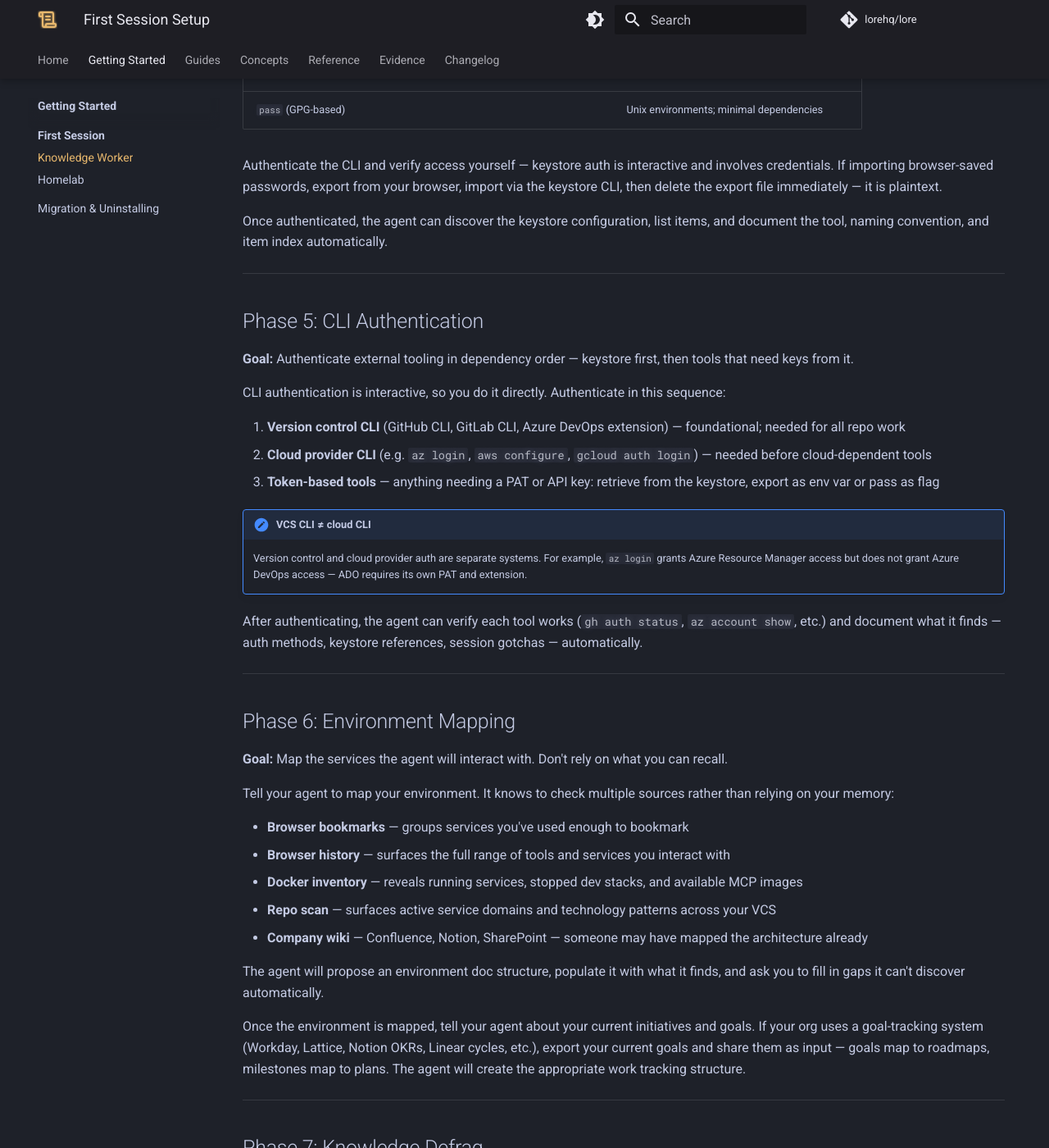
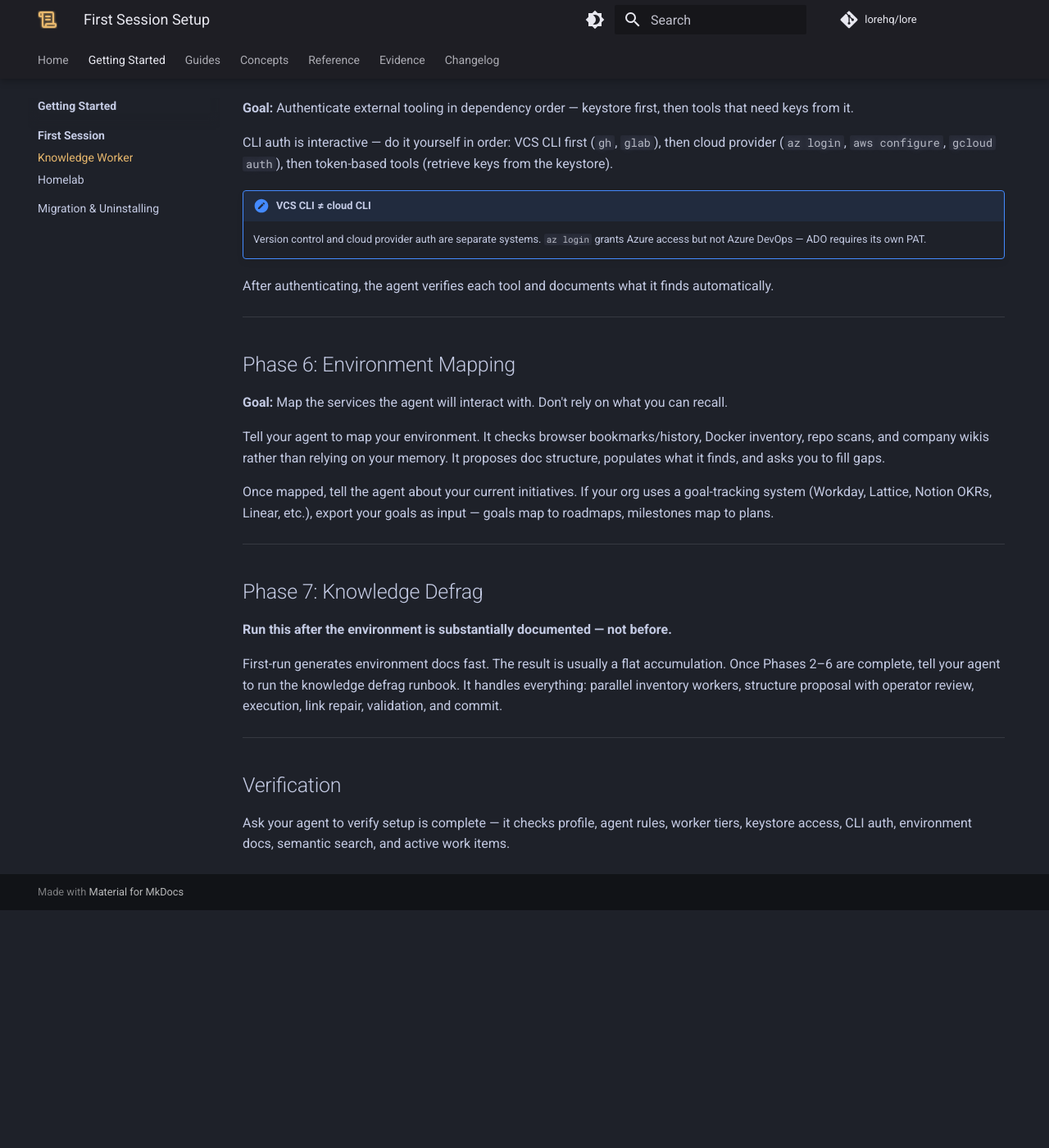
Before and after one commit to lorehq/lore-docs, an MkDocs documentation site: the page built from docs/getting-started/first-session/knowledge-worker.md, in a window 1280 px wide and 1400 px high, scrolled down 2735 px. Shown: the whole window at 82% size. Built offline with MkDocs 1.6.1 and Material for MkDocs 9.7.7, drawn with Linux system fonts in a browser that asks for light colours; comment, search, counter and statistics services are not loaded; after the commit the page ends 3845 px from its top, so only the background shows below that; some of the changed text lies outside the part shown.

Commit message:
Simplify docs pages — cut 88 lines of bloat across 4 pages
Compress keystore table, CLI auth steps, environment mapping bullets,
verification checklist (knowledge-worker). Collapse hook event logging
and tuning sections (configuration). Replace hook behavior subsections
with compact table (hook-architecture). Merge boundary tables into
two sentences (working-across-repos).

Co-Authored-By: Claude Opus 4.6 <noreply@anthropic.com>

```diff
--- a/docs/getting-started/first-session/knowledge-worker.md
+++ b/docs/getting-started/first-session/knowledge-worker.md
@@ -82,17 +82,9 @@ Verify by asking the agent to run a quick worker test. Each tier should report t
 
 **Rule:** Secrets never go in the KB. The KB documents item names and what they're for — never values.
 
-| Option | Best for |
-|--------|----------|
-| [Vaultwarden](https://github.com/dani-garcia/vaultwarden) (self-hosted) | Local / air-gapped; full control |
-| 1Password CLI (`op`) | Teams with an existing 1Password subscription |
-| Bitwarden (cloud) | Cross-machine sync without self-hosting |
-| Cloud KMS (AWS Secrets Manager, Azure Key Vault, GCP Secret Manager) | Existing cloud infrastructure |
-| `pass` (GPG-based) | Unix environments; minimal dependencies |
+Common options: [Vaultwarden](https://github.com/dani-garcia/vaultwarden) (self-hosted), 1Password CLI, Bitwarden (cloud), cloud KMS (AWS/Azure/GCP), or `pass` (GPG-based).
 
-Authenticate the CLI and verify access yourself — keystore auth is interactive and involves credentials. If importing browser-saved passwords, export from your browser, import via the keystore CLI, then delete the export file immediately — it is plaintext.
-
-Once authenticated, the agent can discover the keystore configuration, list items, and document the tool, naming convention, and item index automatically.
+Authenticate the CLI yourself — keystore auth is interactive. Once authenticated, the agent discovers the configuration and documents items automatically.
 
 ---
 
@@ -100,16 +92,12 @@ Once authenticated, the agent can discover the keystore configuration, list item
 
 **Goal:** Authenticate external tooling in dependency order — keystore first, then tools that need keys from it.
 
-CLI authentication is interactive, so you do it directly. Authenticate in this sequence:
-
-1. **Version control CLI** (GitHub CLI, GitLab CLI, Azure DevOps extension) — foundational; needed for all repo work
-2. **Cloud provider CLI** (e.g. `az login`, `aws configure`, `gcloud auth login`) — needed before cloud-dependent tools
-3. **Token-based tools** — anything needing a PAT or API key: retrieve from the keystore, export as env var or pass as flag
+CLI auth is interactive — do it yourself in order: VCS CLI first (`gh`, `glab`), then cloud provider (`az login`, `aws configure`, `gcloud auth`), then token-based tools (retrieve keys from the keystore).
 
 !!! note "VCS CLI ≠ cloud CLI"
-    Version control and cloud provider auth are separate systems. For example, `az login` grants Azure Resource Manager access but does not grant Azure DevOps access — ADO requires its own PAT and extension.
+    Version control and cloud provider auth are separate systems. `az login` grants Azure access but not Azure DevOps — ADO requires its own PAT.
 
-After authenticating, the agent can verify each tool works (`gh auth status`, `az account show`, etc.) and document what it finds — auth methods, keystore references, session gotchas — automatically.
+After authenticating, the agent verifies each tool and documents what it finds automatically.
 
 ---
 
@@ -117,17 +105,9 @@ After authenticating, the agent can verify each tool works (`gh auth status`, `a
 
 **Goal:** Map the services the agent will interact with. Don't rely on what you can recall.
 
-Tell your agent to map your environment. It knows to check multiple sources rather than relying on your memory:
+Tell your agent to map your environment. It checks browser bookmarks/history, Docker inventory, repo scans, and company wikis rather than relying on your memory. It proposes doc structure, populates what it finds, and asks you to fill gaps.
 
-- **Browser bookmarks** — groups services you've used enough to bookmark
-- **Browser history** — surfaces the full range of tools and services you interact with
-- **Docker inventory** — reveals running services, stopped dev stacks, and available MCP images
-- **Repo scan** — surfaces active service domains and technology patterns across your VCS
-- **Company wiki** — Confluence, Notion, SharePoint — someone may have mapped the architecture already
-
-The agent will propose an environment doc structure, populate it with what it finds, and ask you to fill in gaps it can't discover automatically.
-
-Once the environment is mapped, tell your agent about your current initiatives and goals. If your org uses a goal-tracking system (Workday, Lattice, Notion OKRs, Linear cycles, etc.), export your current goals and share them as input — goals map to roadmaps, milestones map to plans. The agent will create the appropriate work tracking structure.
+Once mapped, tell the agent about your current initiatives. If your org uses a goal-tracking system (Workday, Lattice, Notion OKRs, Linear, etc.), export your goals as input — goals map to roadmaps, milestones map to plans.
 
 ---
 
@@ -141,13 +121,4 @@ First-run generates environment docs fast. The result is usually a flat accumula
 
 ## Verification
 
-Ask your agent to verify the setup is complete. It will check:
-
-- Operator profile and agent rules reflect current deployment
-- Worker tiers (fast/default/powerful) route to the expected models
-- Keystore accessible — agent can retrieve a test item
-- VCS CLI authenticated and verified
-- Cloud CLI authenticated (if applicable)
-- All active services documented in `docs/knowledge/environment/`
-- Semantic search returning results
-- Active roadmaps and plans created for current initiatives
+Ask your agent to verify setup is complete — it checks profile, agent rules, worker tiers, keystore access, CLI auth, environment docs, semantic search, and active work items.
```
Also changed, not shown: docs/concepts/hook-architecture.md (+8 -22 lines), docs/guides/working-across-repos.md (+3 -19 lines), docs/reference/configuration.md (+3 -29 lines).
